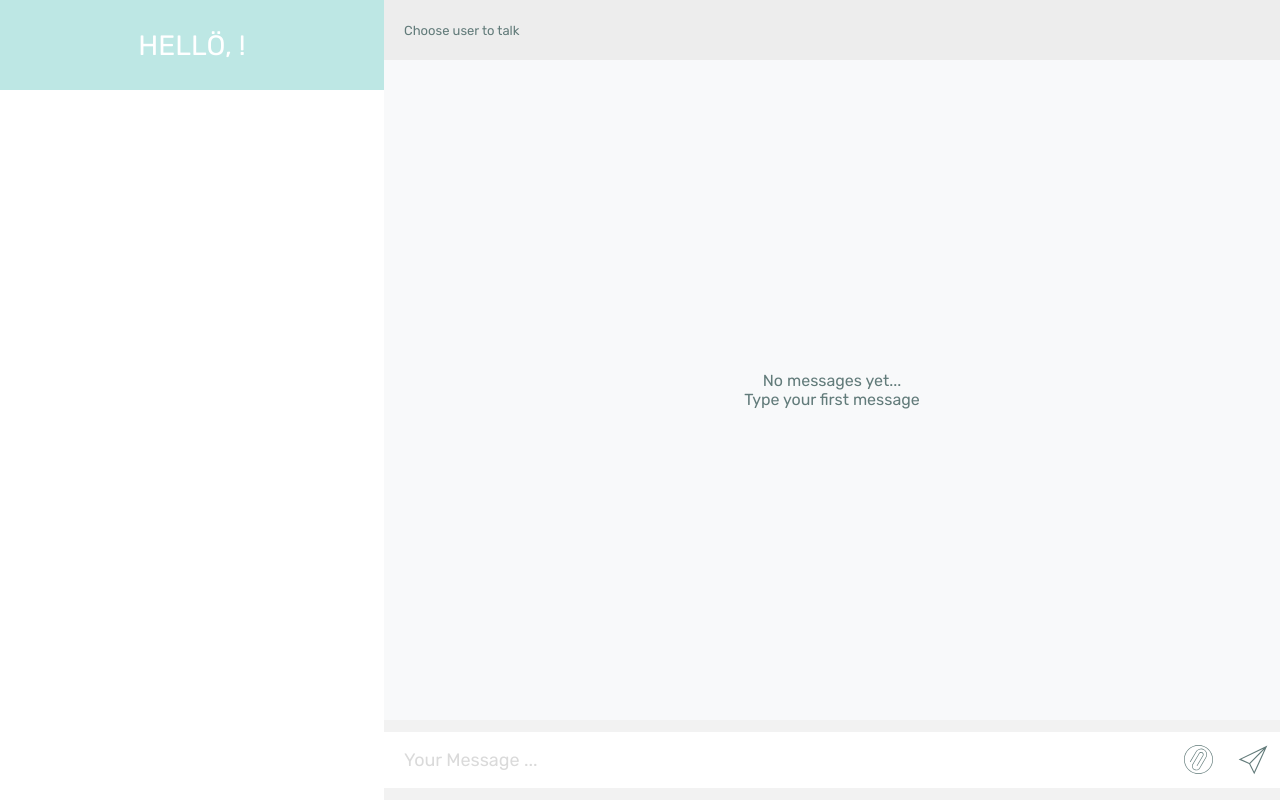
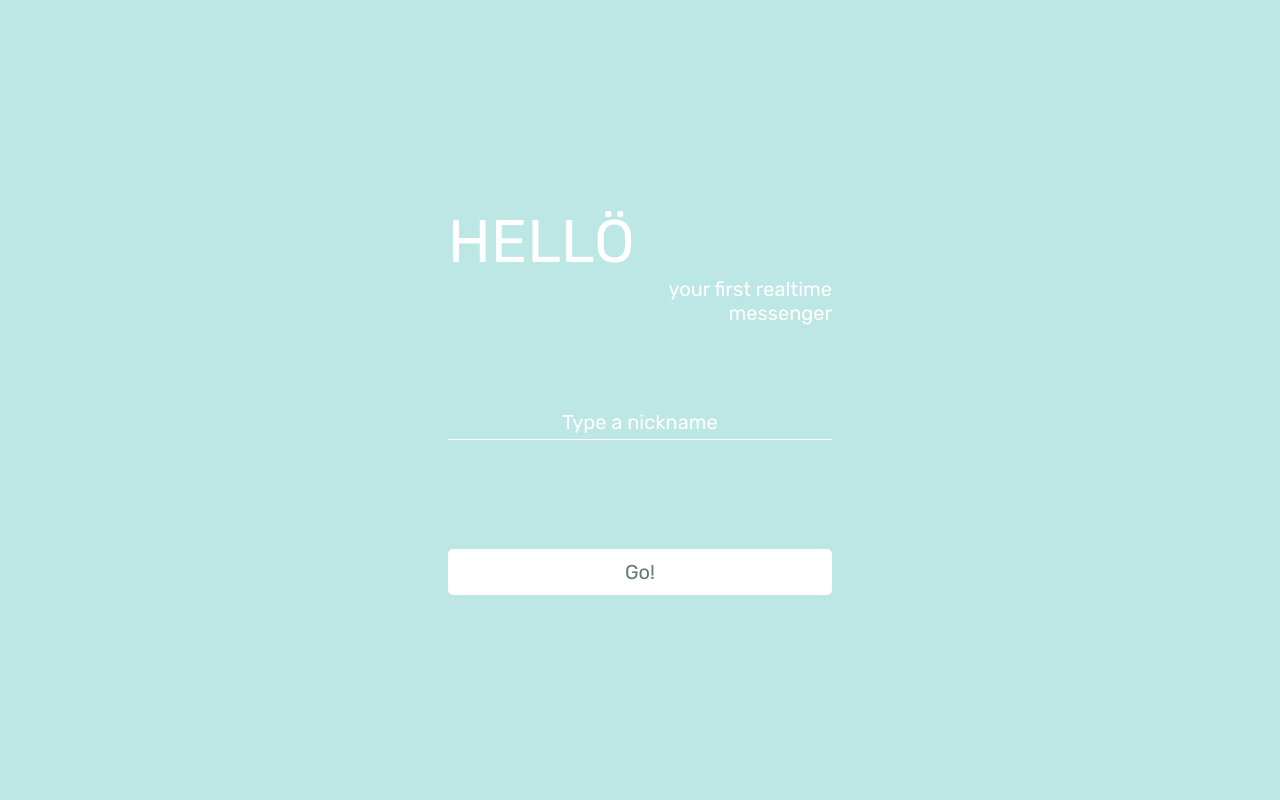
Before and after one commit to IvanFranciscoJara/ItagoFrontend, a React app: page / in a window 1280 px wide. Built offline with nearby package versions, Linux system fonts and the light colour scheme; no server answers.

Commit message:
small issue

```diff
--- a/src/Welcome.js
+++ b/src/Welcome.js
@@ -41,7 +41,7 @@ const Welcome = props => {
   }
 
   return (
-    <div className='ContenedorWelcome esconder'>
+    <div className='ContenedorWelcome'>
       <div className='Contenido'>
         <h1>HELLÖ</h1>
         <p className='slogan'>
```
